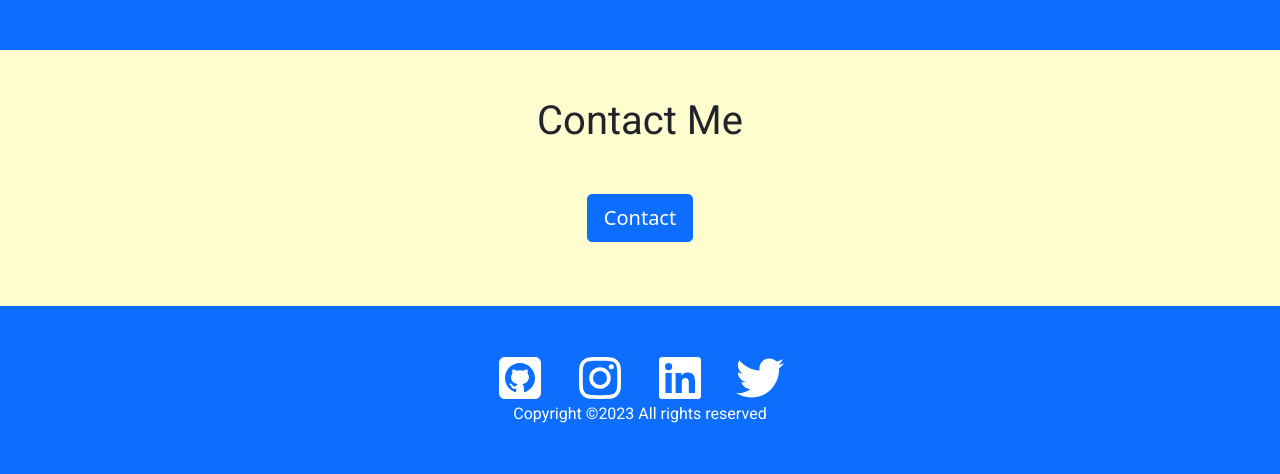
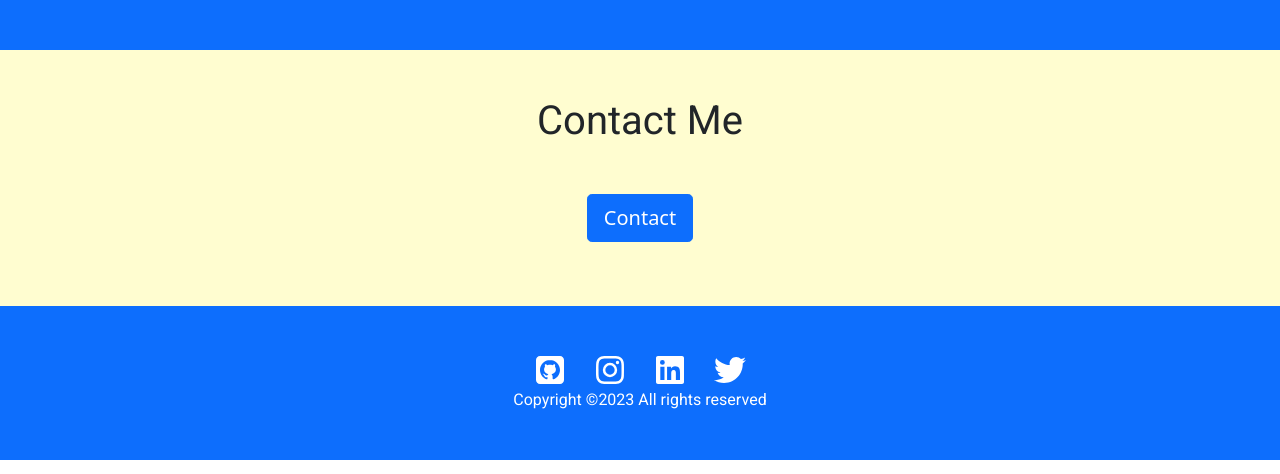
Before and after one commit to Olamideodetunde/aportfolio, a plain HTML site: page index.html in a window 1280 px wide. Shown: the part 1799-2273 px from the top of the page. Drawn offline with Linux system fonts and the light colour scheme.

Commit message:
modifications

```diff
--- a/index.html
+++ b/index.html
@@ -142,10 +142,10 @@
     <div class='container p-5'>
       <div class='row'>
         <div class="col-md-12 text-center">
-         <a href='https://github.com/olamideodetunde' target='_blank' style='color:white' class='mx-2' ><i class="fa-brands fa-3x fa-square-github"></i></a>
-         <a href='https://www.instagram.com/itsjustanotherloner/' target='_blank' style='color:white' class='mx-2' ><i class="fa-brands fa-3x fa-instagram"></i></a>
-         <a href='https://www.linkedin.com/in/olamide-odetunde-2717bb19b/' target='_blank' style='color:white' class='mx-2' ><i class="fa-brands fa-3x fa-linkedin"></i></a>
-         <a href='https://twitter.com/OlamideOdetund1' target='_blank' style='color:white' class='mx-2' ><i class="fa-brands fa-3x fa-twitter"></i></a>
+         <a href='https://github.com/olamideodetunde' target='_blank' style='color:white' class='mx-2' ><i class="fa-brands fa-2x fa-square-github"></i></a>
+         <a href='https://www.instagram.com/itsjustanotherloner/' target='_blank' style='color:white' class='mx-2' ><i class="fa-brands fa-2x fa-instagram"></i></a>
+         <a href='https://www.linkedin.com/in/olamide-odetunde-2717bb19b/' target='_blank' style='color:white' class='mx-2' ><i class="fa-brands fa-2x fa-linkedin"></i></a>
+         <a href='https://twitter.com/OlamideOdetund1' target='_blank' style='color:white' class='mx-2' ><i class="fa-brands fa-2x fa-twitter"></i></a>
         </div>
       </div>
       <div class='row'>
```
